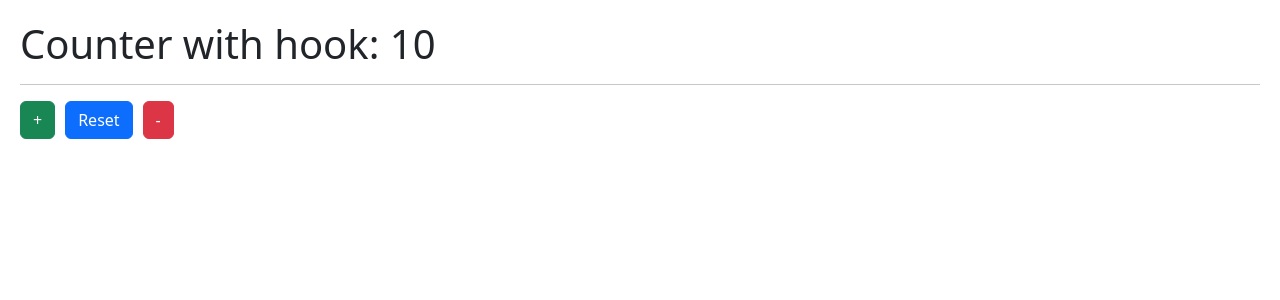
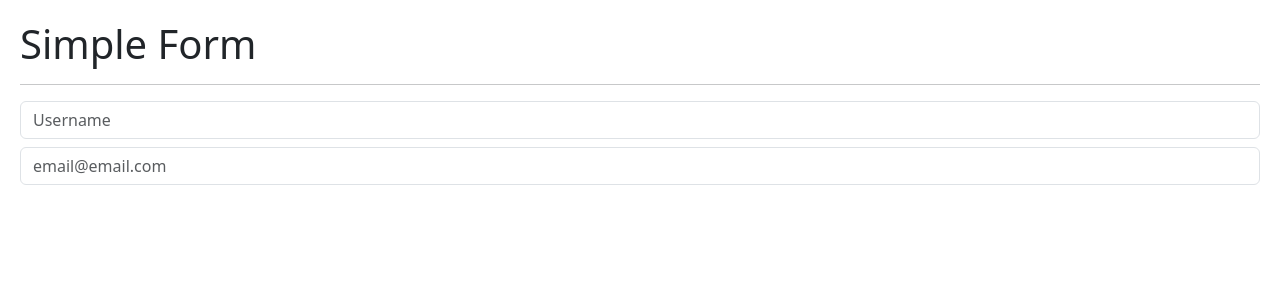
Before and after one commit to karluxio/frontend-react-hooks-app, a React (Vite) app: page / in a window 1280 px wide. Shown: the top 300 px of the page. Built offline with nearby package versions, Linux system fonts and the light colour scheme.

Commit message:
feat: useEffect mount and unmount

```diff
--- /dev/null
+++ b/src/02-useEffect/Message.jsx
@@ -0,0 +1,19 @@
+import { useEffect } from "react"
+
+export const Message = () => {
+
+  useEffect(() => {
+    console.log('Message Mounted');
+
+    return () => {
+      console.log('Message UnMounted');
+    }
+  }, [])
+
+
+  return (
+    <>
+      <h3>User already exists</h3>
+    </>
+  )
+}
--- /dev/null
+++ b/src/02-useEffect/SimpleForm.jsx
@@ -0,0 +1,50 @@
+import { useState } from "react"
+import { Message } from "./Message"
+
+export const SimpleForm = () => {
+
+  const [formState, setFormState] = useState({
+    name: '',
+    email: ''
+  })
+
+  const { name, email } = formState
+
+  const onInputChange = ({ target: { name, value } }) => {
+    setFormState({
+      ...formState,
+      [name]: value
+    })
+  }
+
+
+  return (
+    <>
+      <h1>Simple Form</h1>
+
+      <hr />
+
+      <input
+        className="form-control"
+        name="name"
+        placeholder="Username"
+        type="text"
+        value={name}
+        onChange={onInputChange}
+      />
+      <input
+        className="form-control mt-2 "
+        name="email"
+        placeholder="email@email.com"
+        type="text"
+        value={email}
+        onChange={onInputChange}
+      />
+
+      {
+        name === 'karluxio' && <Message />
+      }
+
+    </>
+  )
+}
--- a/src/main.jsx
+++ b/src/main.jsx
@@ -1,17 +1,22 @@
-import React from 'react'
+// import React from 'react'
 import ReactDOM from 'react-dom/client'
 
 // import { HooksApp } from './HooksApp'
 // import { CounterApp } from './01-useState/CounterApp'
-import { CounterWithCustomHook } from './01-useState/CounterWithCustomHook'
-
+// import { CounterWithCustomHook } from './01-useState/CounterWithCustomHook'
+import { SimpleForm } from './02-useEffect/SimpleForm'
 
 import './index.css'
 
 ReactDOM.createRoot(document.getElementById('root')).render(
-  <React.StrictMode>
+  // <React.StrictMode>
+  <>
     {/* <HooksApp /> */}
     {/* <CounterApp />*/}
-    <CounterWithCustomHook />
-  </React.StrictMode>,
+    {/* <CounterWithCustomHook /> */}
+    <SimpleForm />
+  </>
+
+
+  // </React.StrictMode>,
 )
```
